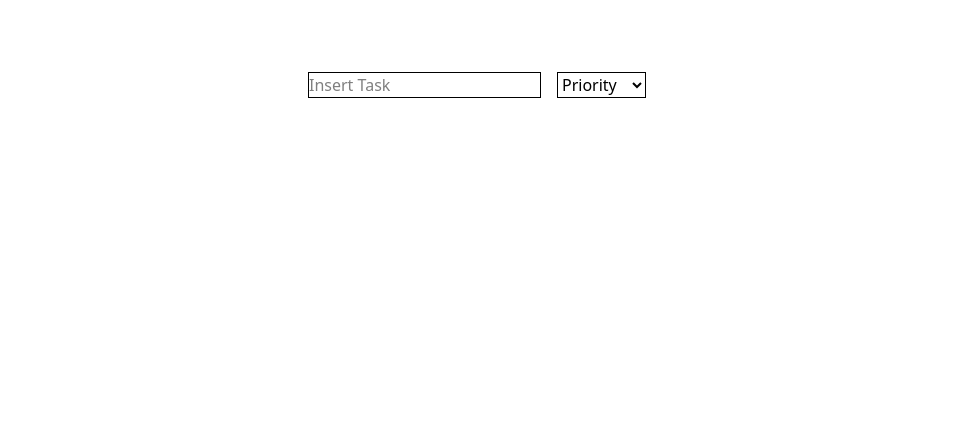
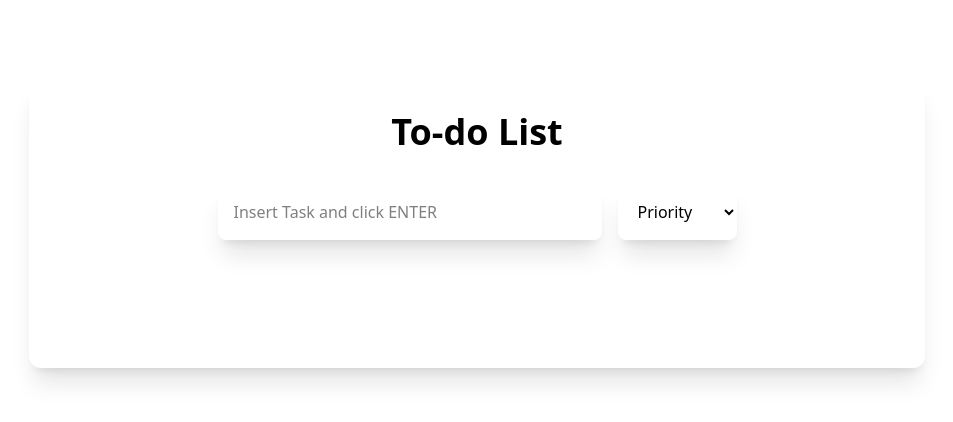
Before and after one commit to RykerWilder/js-task-manager, a plain HTML site: page index.html in a window 1280 px wide. Shown: the whole page, without its empty margins (163-1116 px from the left). Drawn offline with nearby package versions, Linux system fonts and the light colour scheme.

Commit message:
style: index.html

```diff
--- a/index.html
+++ b/index.html
@@ -12,11 +12,12 @@
 </head>
 
 <body>
-    <main class="p-10">
+    <main class="p-8 rounded-xl w-[70%] m-auto mt-20 shadow-xl">
+        <h1 class="text-center font-bold text-4xl">To-do List</h1>
         <div class="flex justify-center gap-4 p-8">
             <!-- SEARCHBAR -->
-            <input type="text" id="search-bar" class="border" placeholder="Insert Task">
-            <select name="" id="priority-select" class="border">
+            <input type="text" id="search-bar" class="shadow-xl rounded-lg p-4 focus:outline-none w-[50%]" placeholder="Insert Task and click ENTER">
+            <select name="" id="priority-select" class="shadow-xl rounded-lg focus:outline-none p-4">
                 <option value="default">Priority</option>
                 <option value="high">HIGH</option>
                 <option value="medium">MEDIUM</option>
```
